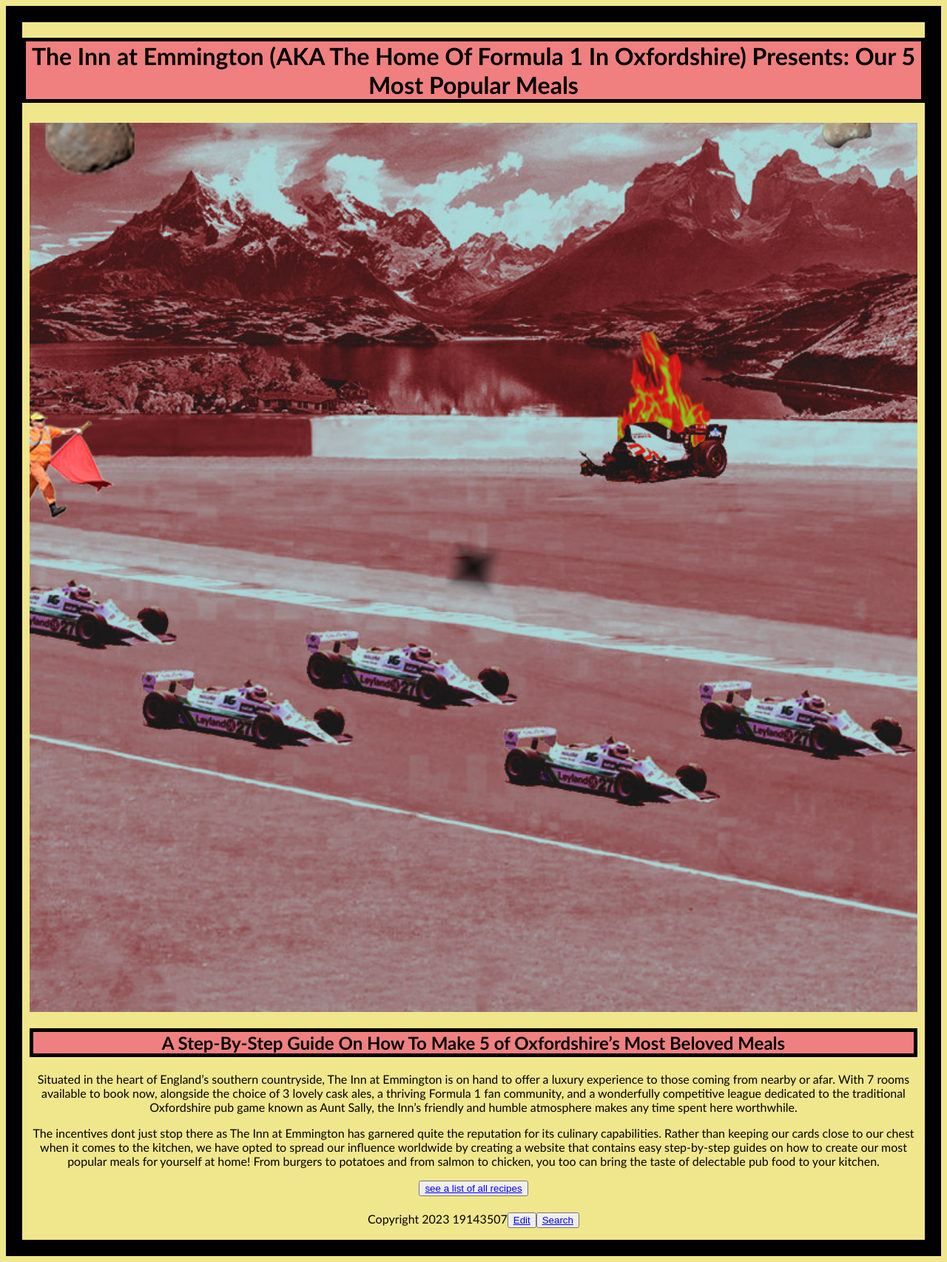
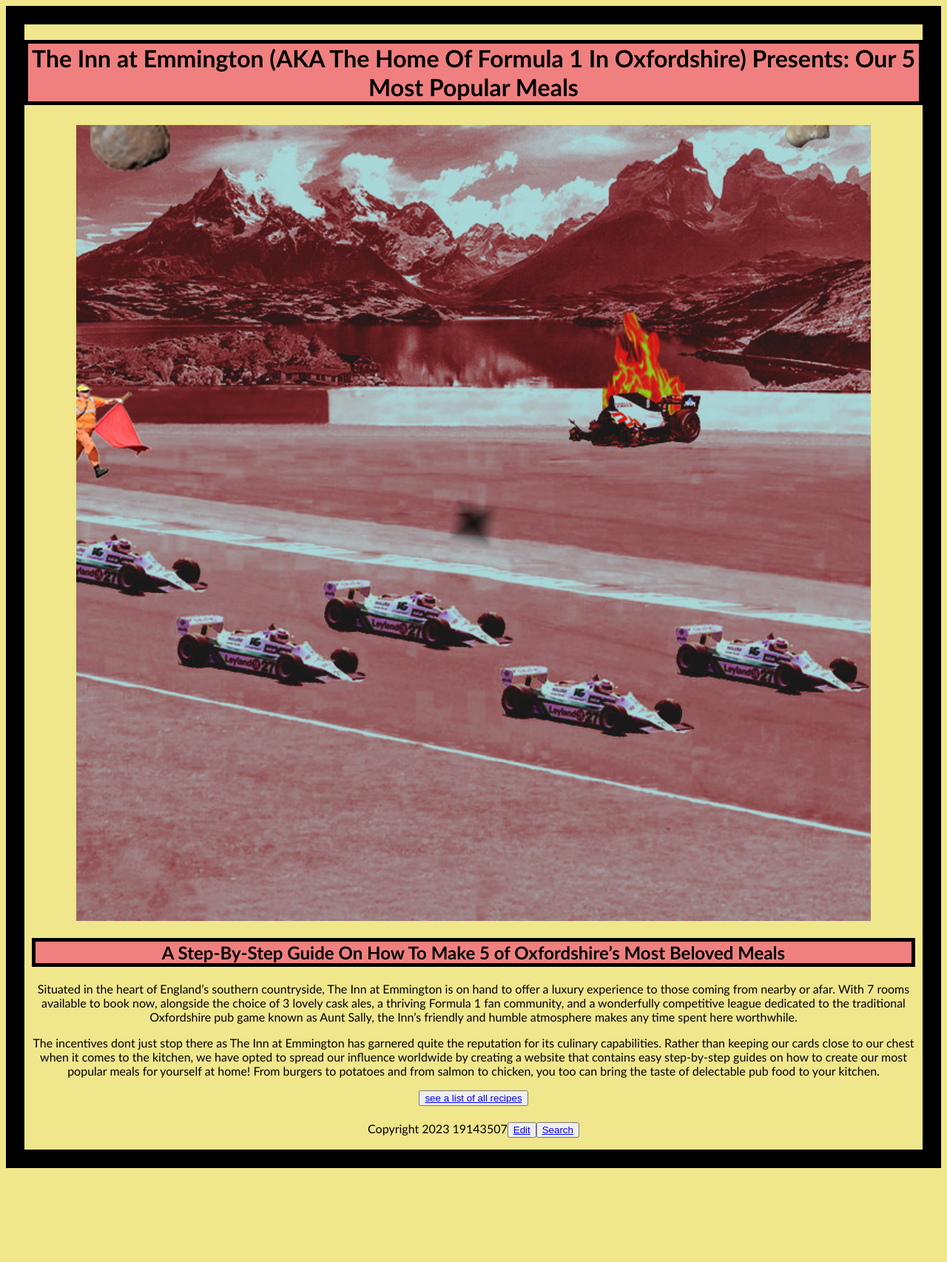
Before and after one commit to 19143507/inn-at-emmington, a Jekyll site: the page built from home/index.md, in a window 1280 px wide. Shown: the whole page at 74% size. Built offline with Jekyll 4.4.1, drawn with Linux system fonts in a browser that asks for light colours; after the commit the page ends 1587 px from its top, so only the background shows below that.

Commit message:
Update recipes.css

```diff
--- a/styles/recipes.css
+++ b/styles/recipes.css
@@ -1,5 +1,5 @@
 /*! CSS bare bones for recipes site */
- html {
+html {
   font-family: 'Gill Sans', 'Gill Sans MT', Calibri, 'Trebuchet MS', sans-serif;
   -ms-text-size-adjust: 100%;
   -webkit-text-size-adjust: 100%;
@@ -26,12 +26,12 @@ h2 {
 
 body {
   text-align: center;
-  border: 22px solid black;
+  border: 25px solid black;
   background-color: khaki;
 }
 
 img {
-  width: 100%;
+  width: 90%;
   align-self: center;
   margin: 0 auto;
 }
```
